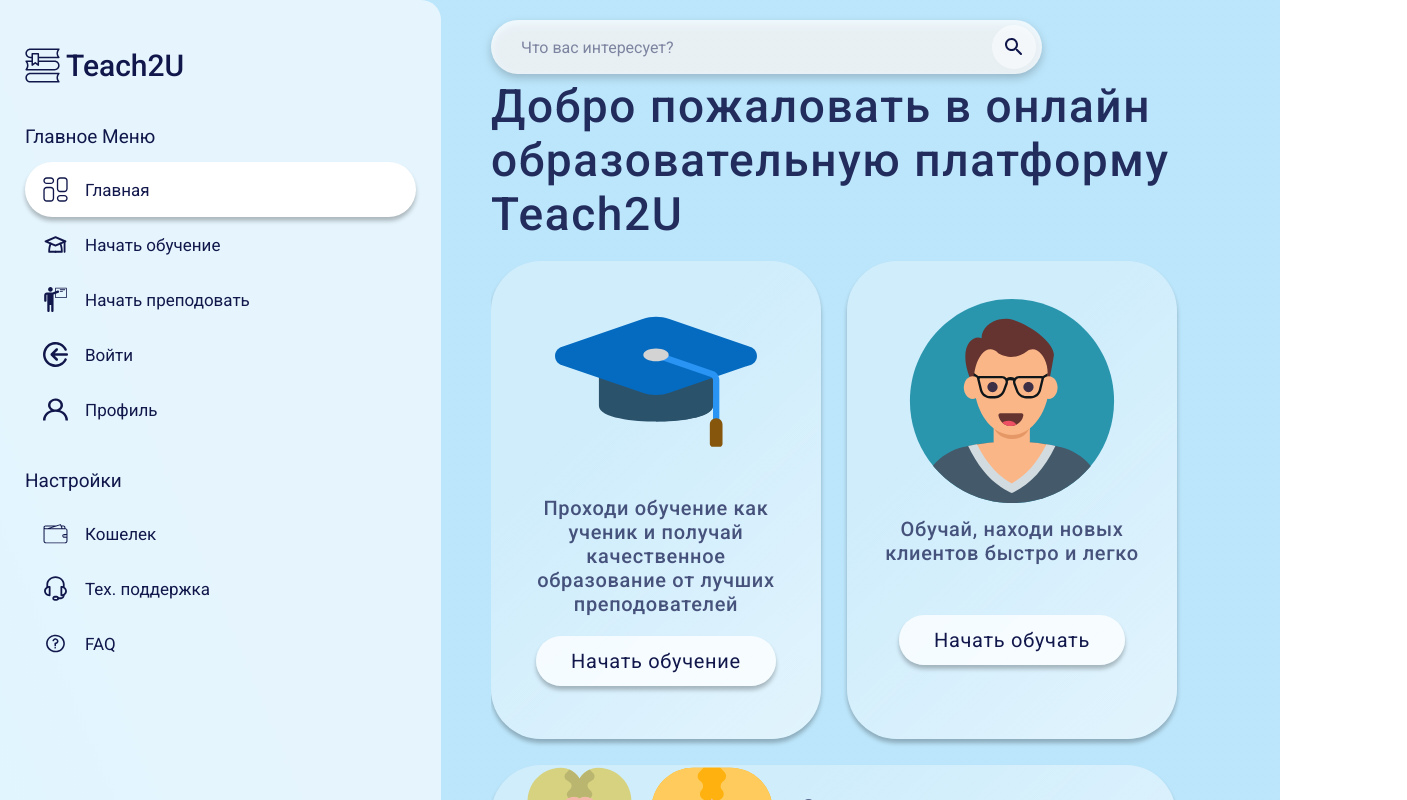
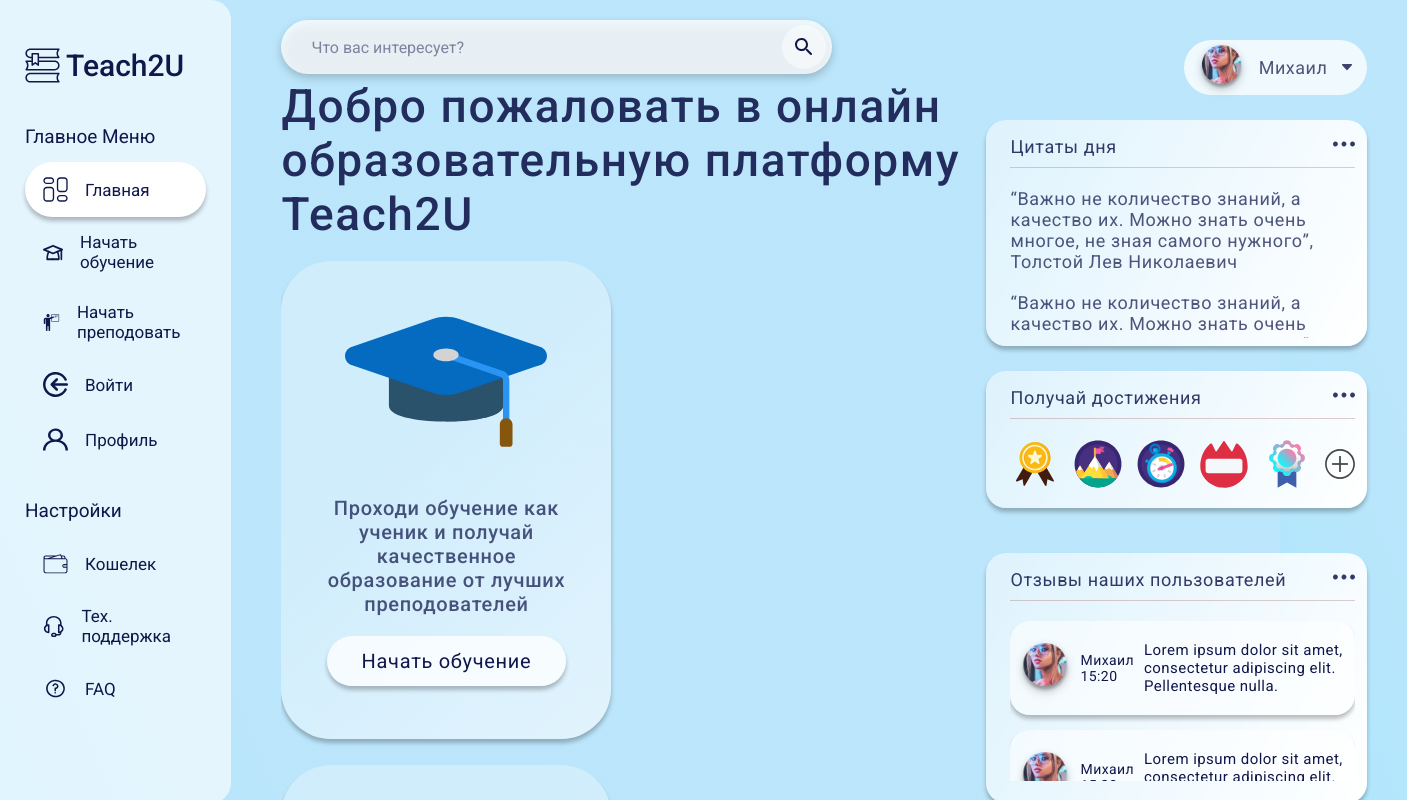
Before and after one commit to PolozovMichael/Teach2U, a React (Create React App) app in the folder frontend-app/: page / in a window 1280 px wide. Shown: the top 800 px of the page, 1407 px wide, since content can reach past the window. Built offline with nearby package versions, Linux system fonts and the light colour scheme.

Commit message:
fix: register and profile pages

```diff
--- a/frontend-app/src/components/Mainpage/Mainpage.scss
+++ b/frontend-app/src/components/Mainpage/Mainpage.scss
@@ -2,7 +2,7 @@
   width: 100%;
   height: 100%;
   display: grid;
-  grid-template-columns: 1.2fr 2.8fr 1fr;
+  grid-template-columns: 1.2fr 2.8fr 1fr !important;
   .main-wrapper {
     padding: 40px 0 0 50px;
 
@@ -23,12 +23,12 @@
     .cards-block {
       height: 100%;
 
-      .card-row {
+      .all-cards {
         overflow-y: scroll;
         display: flex;
         gap: 26px;
         flex-wrap: wrap;
-        height: 60.5vh;
+        height: 70vh !important;
         padding: 20px 0;
       }
     }
--- a/frontend-app/src/components/Mainpage/Mainpage.tsx
+++ b/frontend-app/src/components/Mainpage/Mainpage.tsx
@@ -19,7 +19,7 @@ const Mainpage = () => {
           Добро пожаловать в онлайн образовательную платформу Teach2U
         </h1>
         <div className="cards-block">
-          <div className="card-row">
+          <div className="card-row all-cards">
             <MainpageCard
               src={studentPicture}
               text="Проходи обучение как ученик и получай качественное образование от лучших преподователей"
```
Also changed, not shown: frontend-app/src/components/Dashboard/Dashboard.scss (line endings or trailing spaces).
